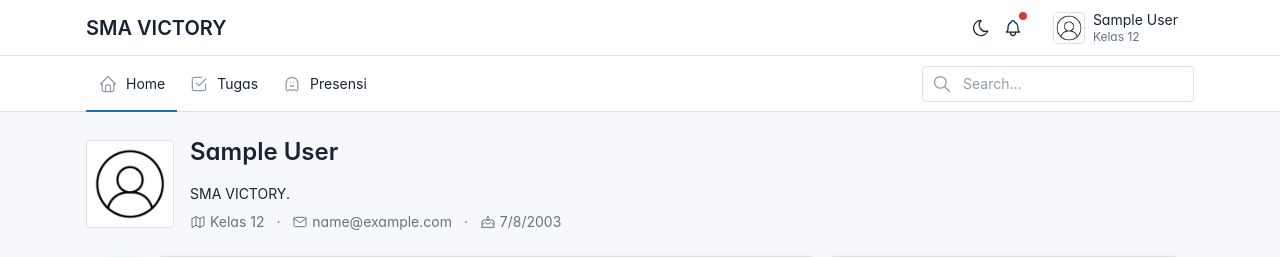
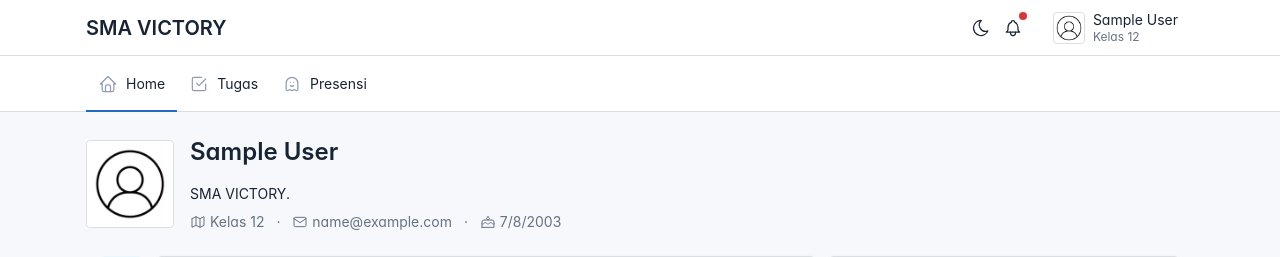
Before and after one commit to Nandayunan/SmartLearning, a Laravel app: page /profile in a window 1280 px wide. Shown: the top 257 px of the page. Run offline with Laravel 10, Linux system fonts and the light colour scheme; the visitor is signed in with stand-in values (Sample User, id 1); some web fonts are replaced.

Commit message:
feat: remove srach

```diff
--- a/resources/views/partials/header-navigation.blade.php
+++ b/resources/views/partials/header-navigation.blade.php
@@ -396,15 +396,7 @@
                 </li>
               </ul>
               <div class="my-2 my-md-0 flex-grow-1 flex-md-grow-0 order-first order-md-last">
-                <form action="./" method="get" autocomplete="off" novalidate>
-                  <div class="input-icon">
-                    <span class="input-icon-addon">
-                      <!-- Download SVG icon from http://tabler-icons.io/i/search -->
-                      <svg xmlns="http://www.w3.org/2000/svg" class="icon" width="24" height="24" viewBox="0 0 24 24" stroke-width="2" stroke="currentColor" fill="none" stroke-linecap="round" stroke-linejoin="round"><path stroke="none" d="M0 0h24v24H0z" fill="none"/><path d="M10 10m-7 0a7 7 0 1 0 14 0a7 7 0 1 0 -14 0" /><path d="M21 21l-6 -6" /></svg>
-                    </span>
-                    <input type="text" value="" class="form-control" placeholder="Search…" aria-label="Search in website">
-                  </div>
-                </form>
+
               </div>
             </div>
           </div>
```
